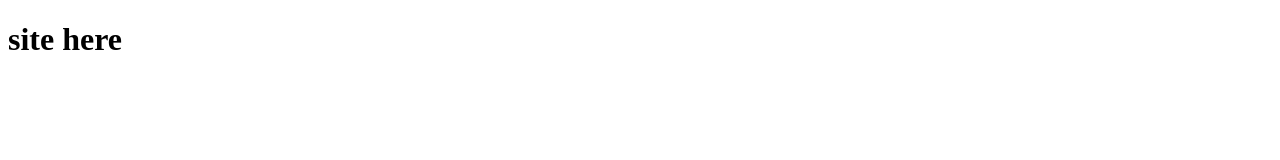
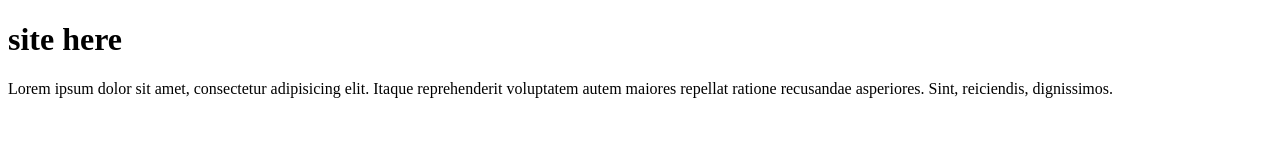
Before and after one commit to evasby/site, a plain HTML site: page index.html in a window 1280 px wide. Drawn offline with Linux system fonts and the light colour scheme.

Commit message:
third commit

```diff
--- a/index.html
+++ b/index.html
@@ -7,5 +7,6 @@
 </head>
 <body>
 	<h1>site here</h1>
+	<p>Lorem ipsum dolor sit amet, consectetur adipisicing elit. Itaque reprehenderit voluptatem autem maiores repellat ratione recusandae asperiores. Sint, reiciendis, dignissimos.</p>
 </body>
 </html>
```
